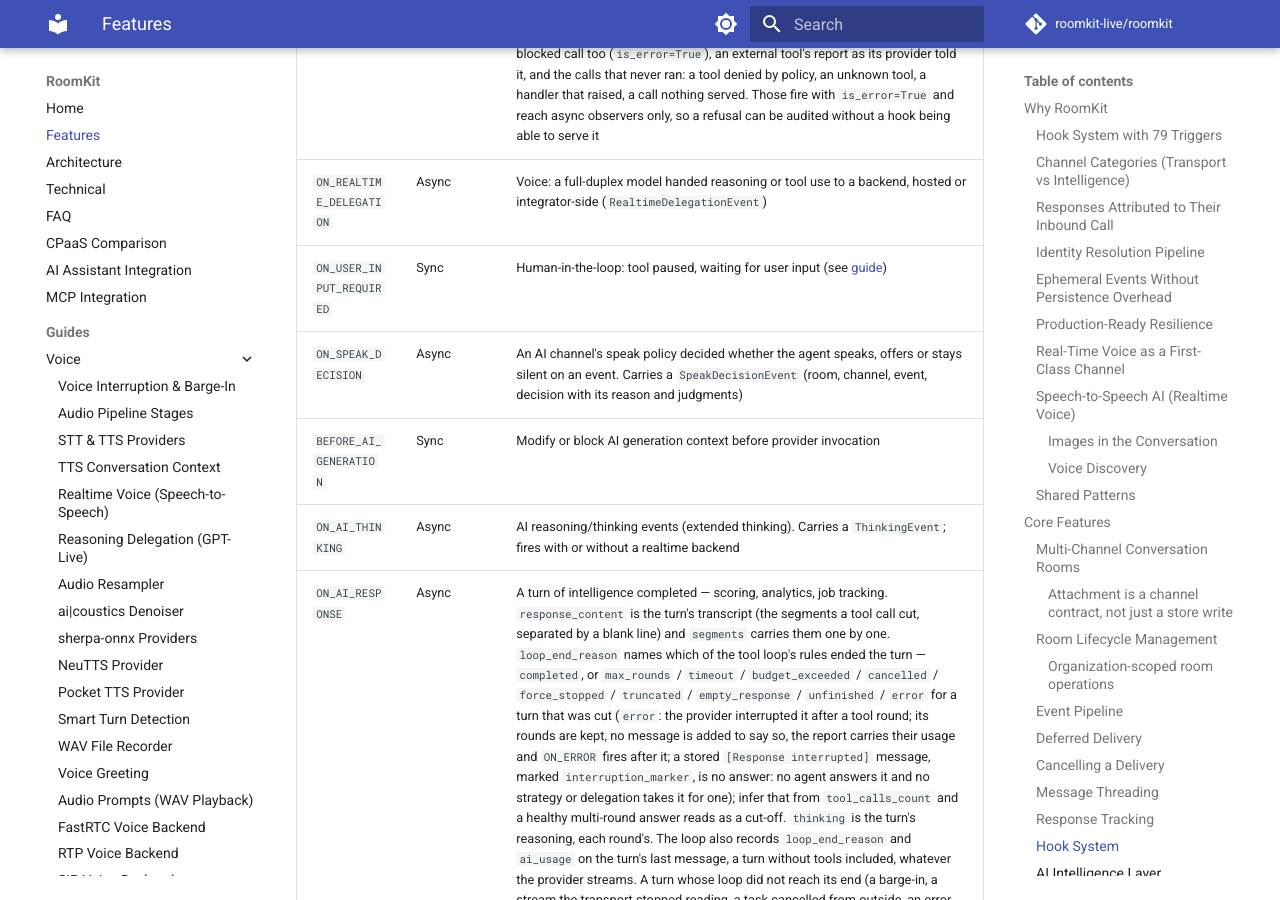
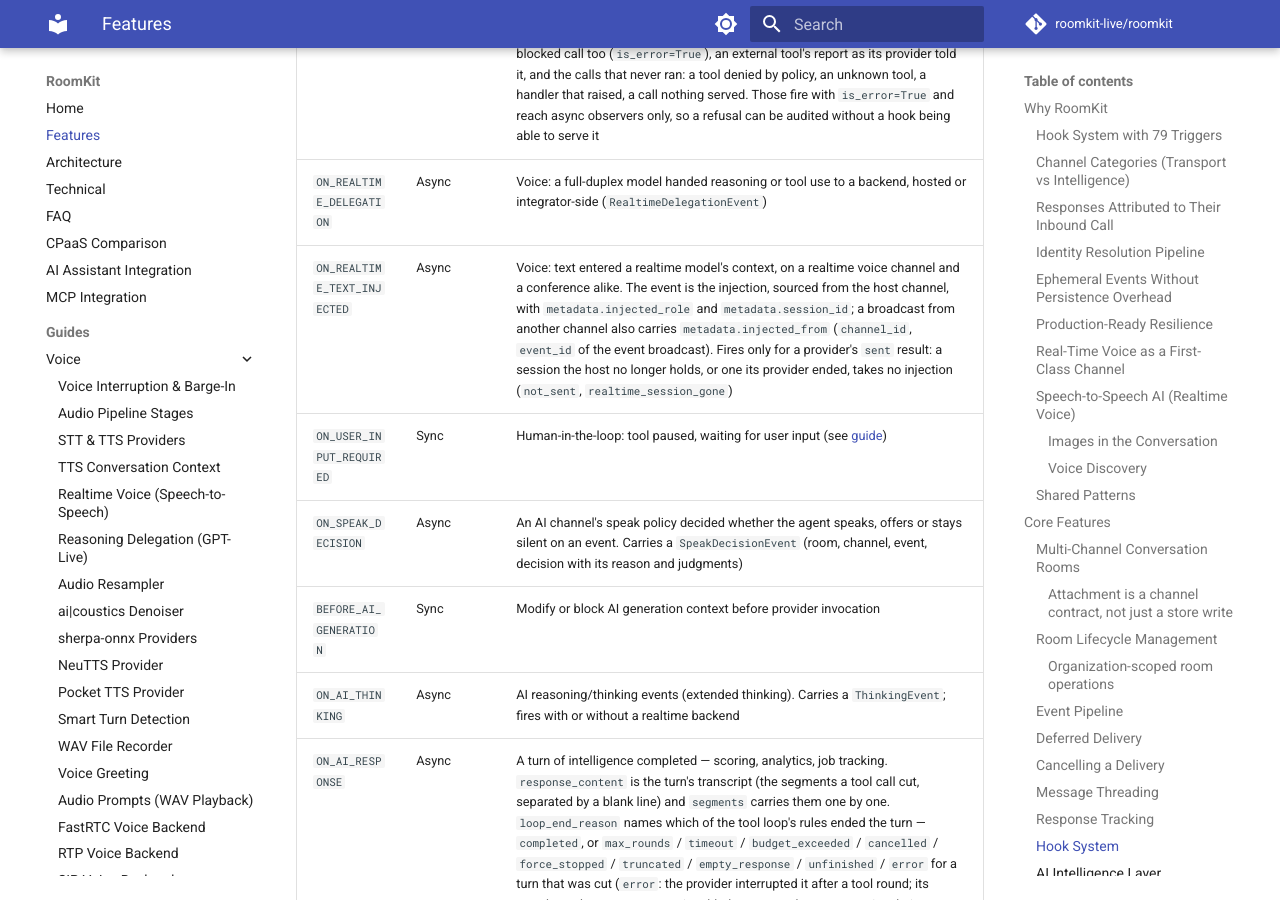
Before and after one commit to roomkit-live/roomkit-docs, an MkDocs documentation site: the page built from docs/features.md, in a window 1280 px wide and 900 px high, scrolled down 19438 px. Built offline with MkDocs 1.6.1 and Material for MkDocs 9.7.7, drawn with Linux system fonts in a browser that asks for light colours; comment, search, counter and statistics services are not loaded; some of the changed text lies outside the part shown.

Commit message:
docs(hooks): ON_REALTIME_TEXT_INJECTED's event on both realtime hosts, and a session its provider ended takes no injection (RMK-530)

```diff
--- a/docs/features.md
+++ b/docs/features.md
@@ -662,6 +662,7 @@ Filter options:
 | `ON_SESSION_STARTED` | Async | Session started on any channel (voice or text), safe to greet |
 | `ON_TOOL_CALL` | Sync | Tool call from any channel (AI or realtime voice) — observe, override, or block; on an AI channel, a realtime session and a conference alike, a blocked call is failed and its structured copy (MCP `structuredContent`) is dropped, and `metadata={"structured_content": ...}` rewrites that copy. Sync hooks chain on one result, each seeing it as the previous one left it (`modify` or `metadata={"result": ...}`). Registered **async** it sees the final result, a blocked call too (`is_error=True`), an external tool's report as its provider told it, and the calls that never ran: a tool denied by policy, an unknown tool, a handler that raised, a call nothing served. Those fire with `is_error=True` and reach async observers only, so a refusal can be audited without a hook being able to serve it |
 | `ON_REALTIME_DELEGATION` | Async | Voice: a full-duplex model handed reasoning or tool use to a backend, hosted or integrator-side (`RealtimeDelegationEvent`) |
+| `ON_REALTIME_TEXT_INJECTED` | Async | Voice: text entered a realtime model's context, on a realtime voice channel and a conference alike. The event is the injection, sourced from the host channel, with `metadata.injected_role` and `metadata.session_id`; a broadcast from another channel also carries `metadata.injected_from` (`channel_id`, `event_id` of the event broadcast). Fires only for a provider's `sent` result: a session the host no longer holds, or one its provider ended, takes no injection (`not_sent`, `realtime_session_gone`) |
 | `ON_USER_INPUT_REQUIRED` | Sync | Human-in-the-loop: tool paused, waiting for user input (see [guide](guides/human-in-the-loop.md)) |
 | `ON_SPEAK_DECISION` | Async | An AI channel's speak policy decided whether the agent speaks, offers or stays silent on an event. Carries a `SpeakDecisionEvent` (room, channel, event, decision with its reason and judgments) |
 | `BEFORE_AI_GENERATION` | Sync | Modify or block AI generation context before provider invocation |
```
